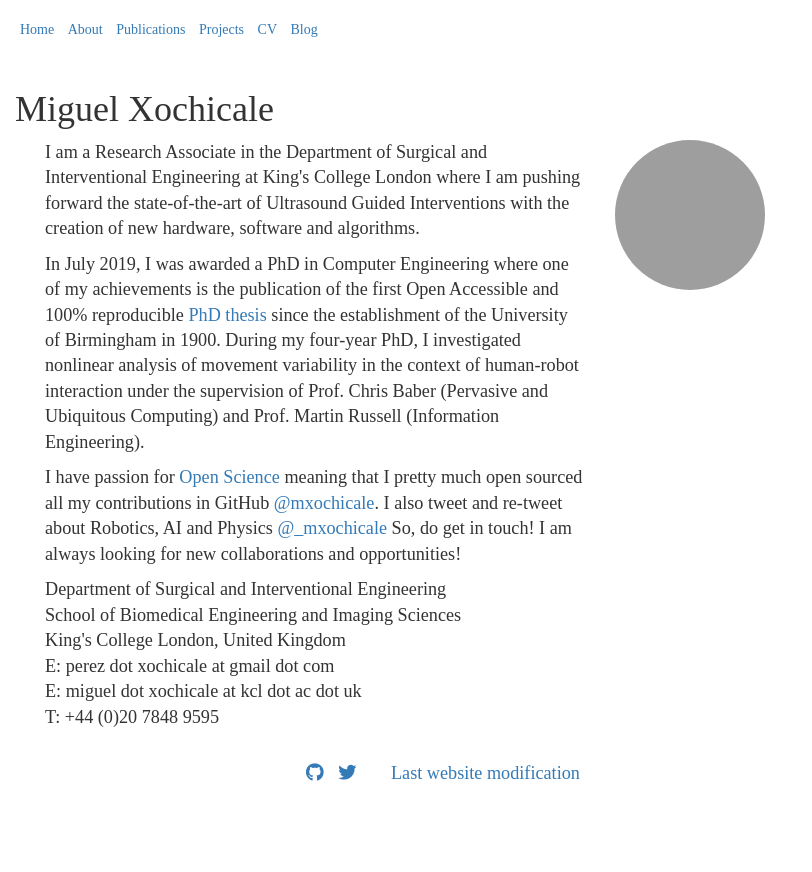
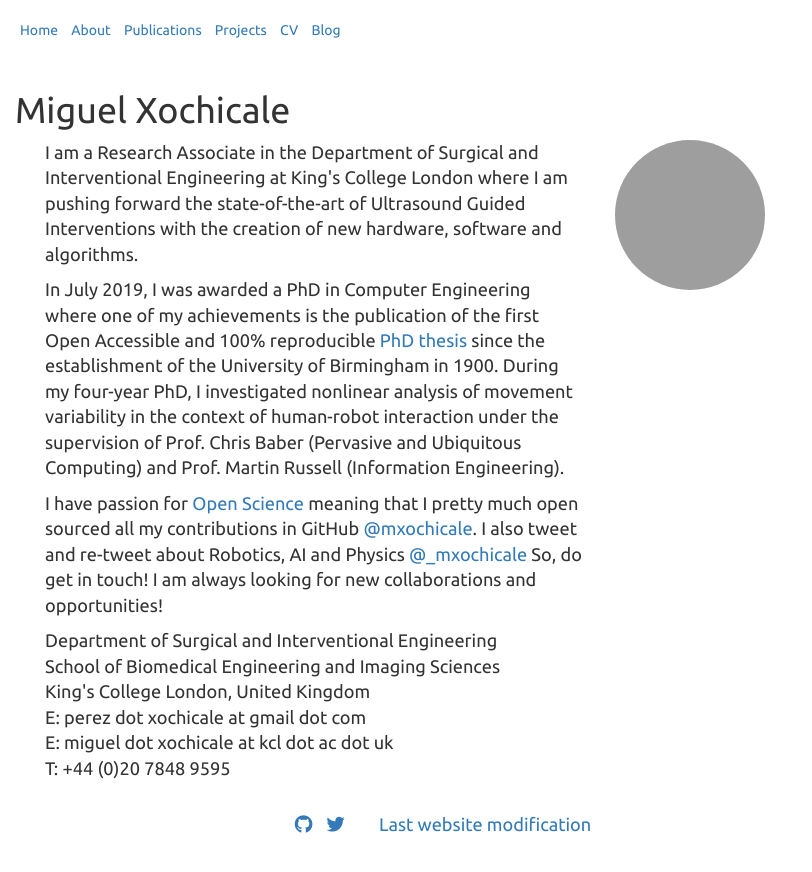
Before and after one commit to mxochicale/mxochicale.github.io, a Jekyll site: the page built from index.html, in a window 1280 px wide. Shown: the top 872 px of the page, without its empty margins (0-812 px from the left). Built offline with Jekyll 4.4.1, drawn with Linux system fonts in a browser that asks for light colours; nearby versions of some CDN libraries; a style sheet for code colours, icons or effects is not loaded; grey boxes are pictures that could not be loaded.

Commit message:
modifies Ubuntu font source

```diff
--- a/_includes/css.html
+++ b/_includes/css.html
@@ -13,3 +13,6 @@
 
 <!-- https://jpswalsh.github.io/academicons/ -->
 <link rel="stylesheet" href="https://cdn.rawgit.com/jpswalsh/academicons/master/css/academicons.min.css">
+
+<!-- https://askubuntu.com/questions/16556/embed-ubuntu-font-on-any-web-page -->
+<link href="https://fonts.googleapis.com/css2?family=Ubuntu&display=swap" rel="stylesheet">
--- a/css/main.css
+++ b/css/main.css
@@ -4,10 +4,10 @@ body {
 }
 html, * {
   font-weight: 366;
-  font-family: Ubuntu;
+  font-family: 'Ubuntu', sans-serif;
 }
 nav ul, footer ul {
-    font-family: Ubuntu;
+    font-family: 'Ubuntu', sans-serif;
     padding:20px;
     list-style: none;
     font-weight: bold;
@@ -26,7 +26,7 @@ a:hover {
 }
 h1 {
     font-size: 3em;
-    font-family:'Helvetica', 'Arial', 'Sans-Serif';
+    font-family: 'Ubuntu', sans-serif;
 }
 p {
     font-size: 1.3em;
```
